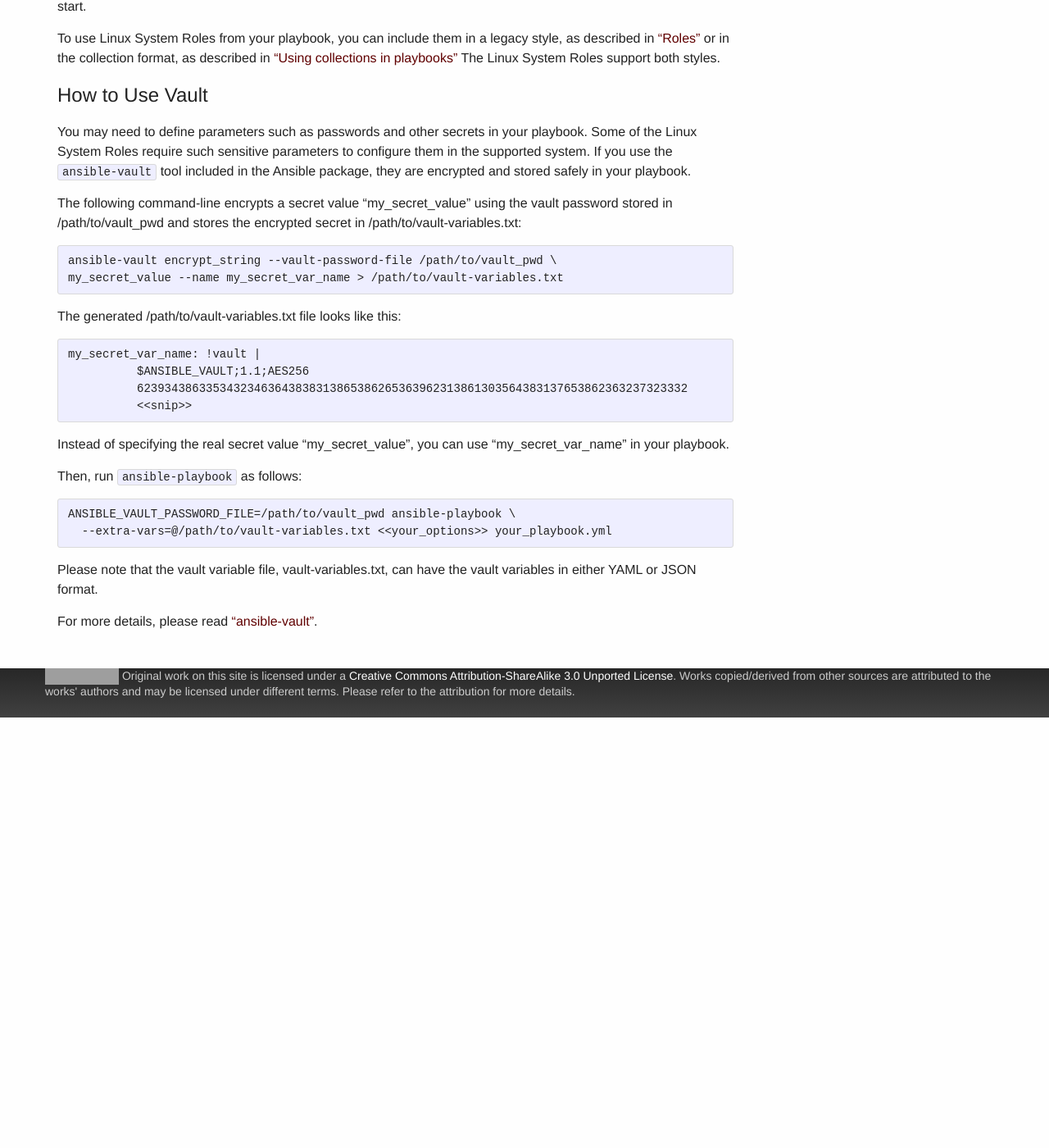
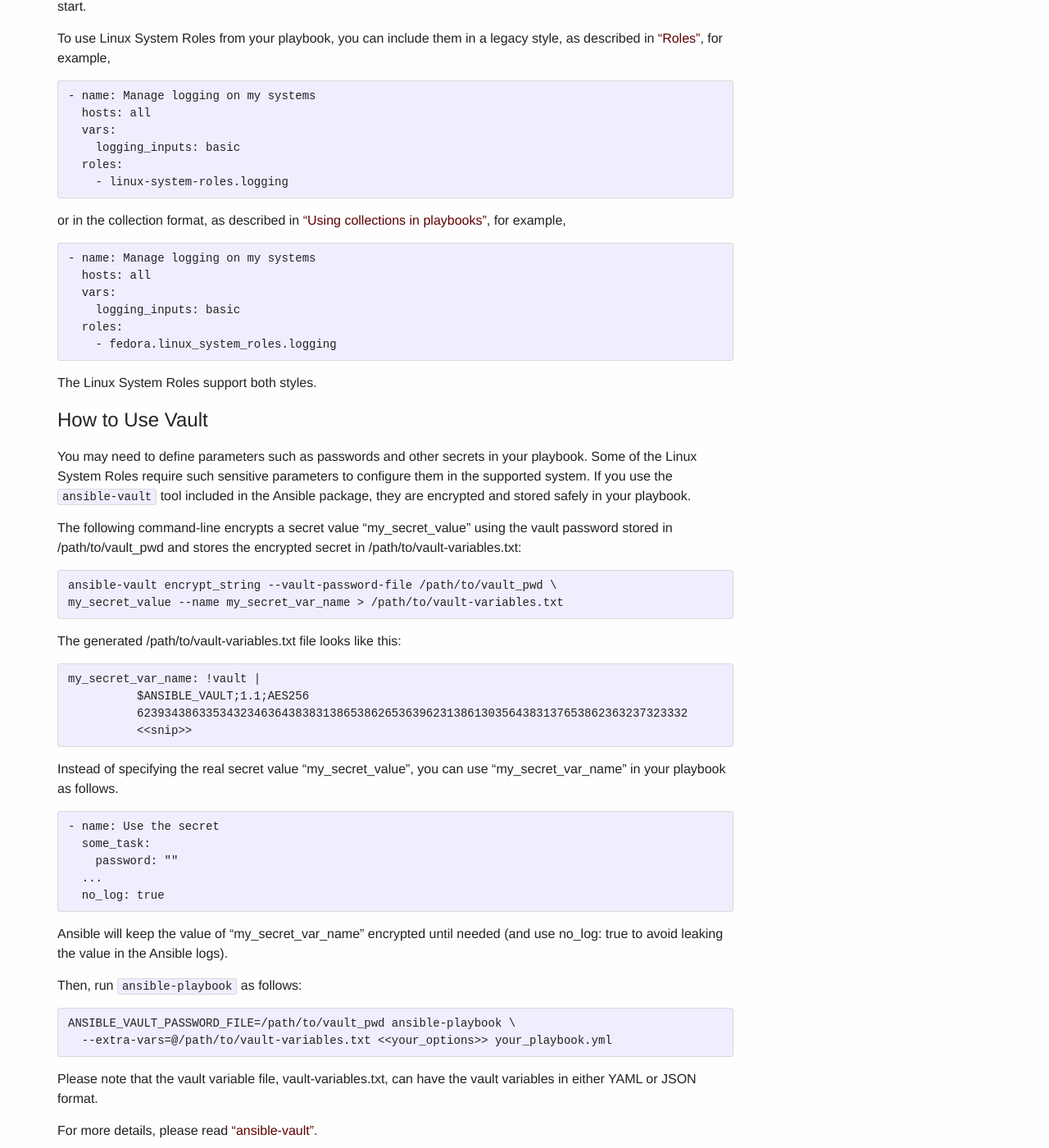
Before and after one commit to linux-system-roles/linux-system-roles.github.io, a Jekyll site: the page built from documentation/intro-to-ansible-for-system-roles.md, in a window 1280 px wide and 1400 px high, scrolled down 1684 px. Shown: the whole window at 82% size. Built offline with Jekyll 4.4.1, drawn with Linux system fonts in a browser that asks for light colours; before the commit the page ends 2559 px from its top, so only the background shows below that; grey boxes are pictures that could not be loaded.

Commit message:
Add examples as suggested by @richm.

````diff
--- a/documentation/intro-to-ansible-for-system-roles.md
+++ b/documentation/intro-to-ansible-for-system-roles.md
@@ -77,9 +77,27 @@
 
 To use Linux System Roles from your playbook, you can include them in a legacy
 style, as described in
-["Roles"](https://docs.ansible.com/ansible/latest/playbook_guide/playbooks_reuse_roles.html)
+["Roles"](https://docs.ansible.com/ansible/latest/playbook_guide/playbooks_reuse_roles.html),
+for example,
+```
+- name: Manage logging on my systems
+  hosts: all
+  vars:
+    logging_inputs: basic
+  roles:
+    - linux-system-roles.logging
+```
 or in the collection format, as described in
-["Using collections in playbooks"](https://docs.ansible.com/ansible/latest/collections_guide/collections_using_playbooks.html#using-collections-in-playbooks)
+["Using collections in playbooks"](https://docs.ansible.com/ansible/latest/collections_guide/collections_using_playbooks.html#using-collections-in-playbooks),
+for example,
+```
+- name: Manage logging on my systems
+  hosts: all
+  vars:
+    logging_inputs: basic
+  roles:
+    - fedora.linux_system_roles.logging
+```
 The Linux System Roles support both styles.
 
 ## How to Use Vault
@@ -106,7 +124,16 @@
           <<snip>>
 ```
 Instead of specifying the real secret value "my_secret_value", you can use
-"my_secret_var_name" in your playbook.
+"my_secret_var_name" in your playbook as follows.
+```
+- name: Use the secret
+  some_task:
+    password: "{{ my_secret_var_name }}"
+  ...
+  no_log: true
+```
+Ansible will keep the value of "my_secret_var_name" encrypted until needed
+(and use no_log: true to avoid leaking the value in the Ansible logs).
 
 Then, run `ansible-playbook` as follows:
 ```
````
